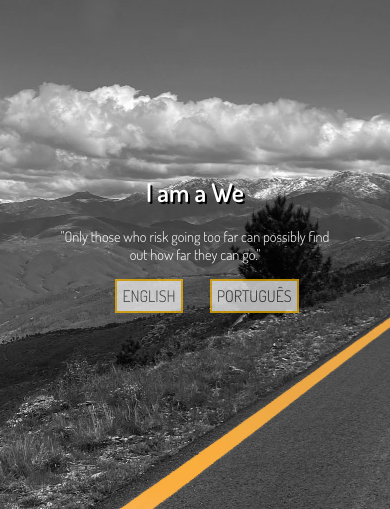
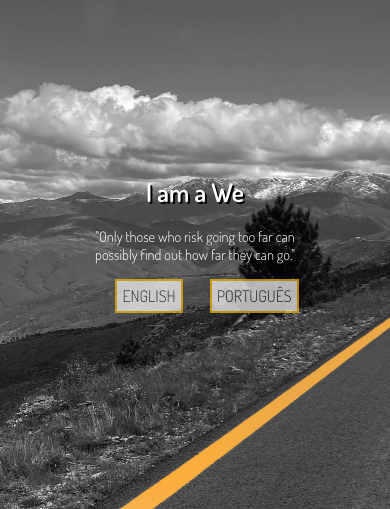
Before and after one commit to FilipeBrazinha/webpage, a website: page dist/index.html in a window 390 px wide. Shown: the part 131-640 px from the top of the page. Drawn offline with Linux system fonts and the light colour scheme.

Commit message:
contacte margin update

```diff
--- a/scss/media.scss
+++ b/scss/media.scss
@@ -61,6 +61,10 @@
     h2.section-title{
       font-size: 1rem;
       margin-bottom: 5px;
+    }
+
+    .container{
+      width: 60%;
     }
 
     #header{
```
Also changed, not shown: dist/css/main.css.
